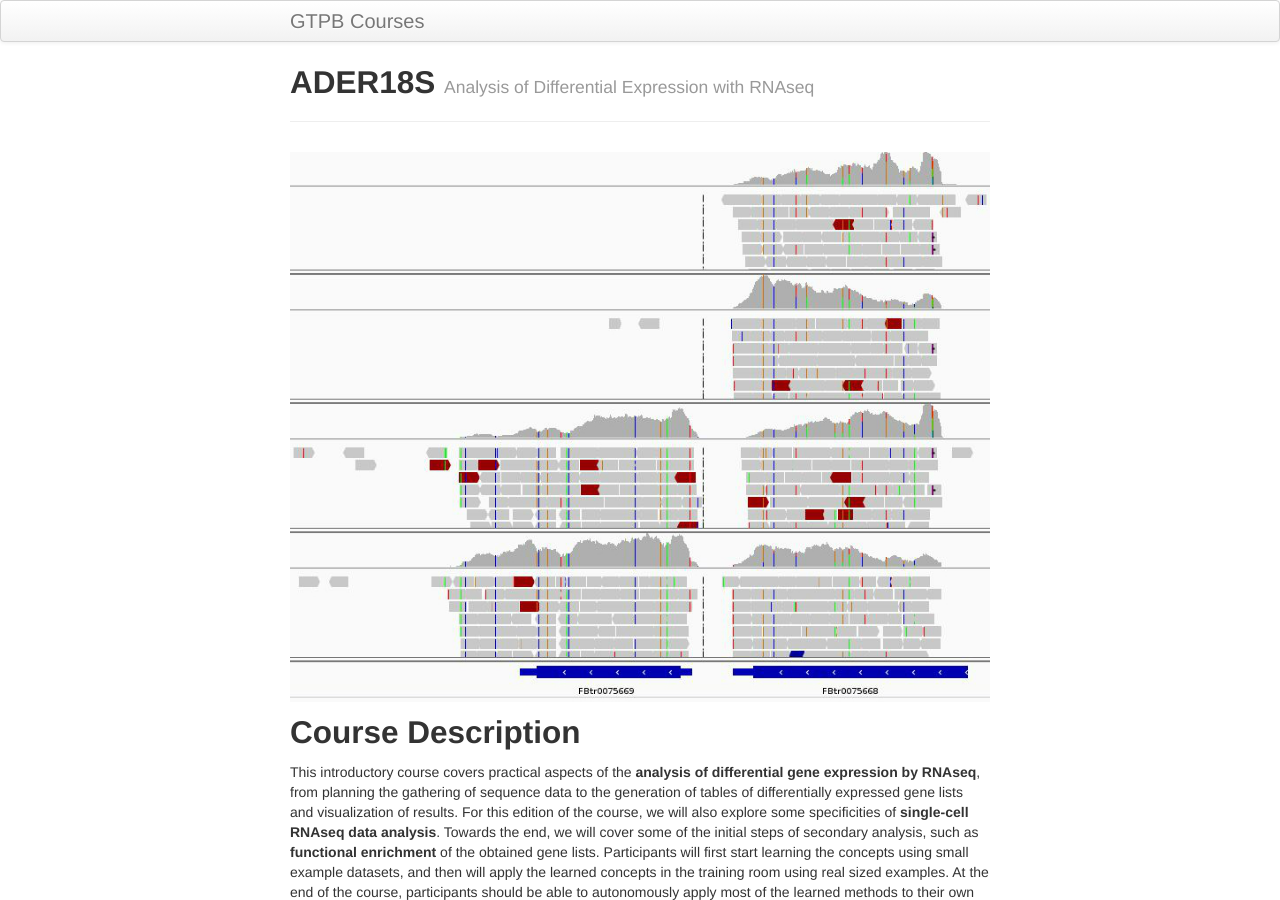
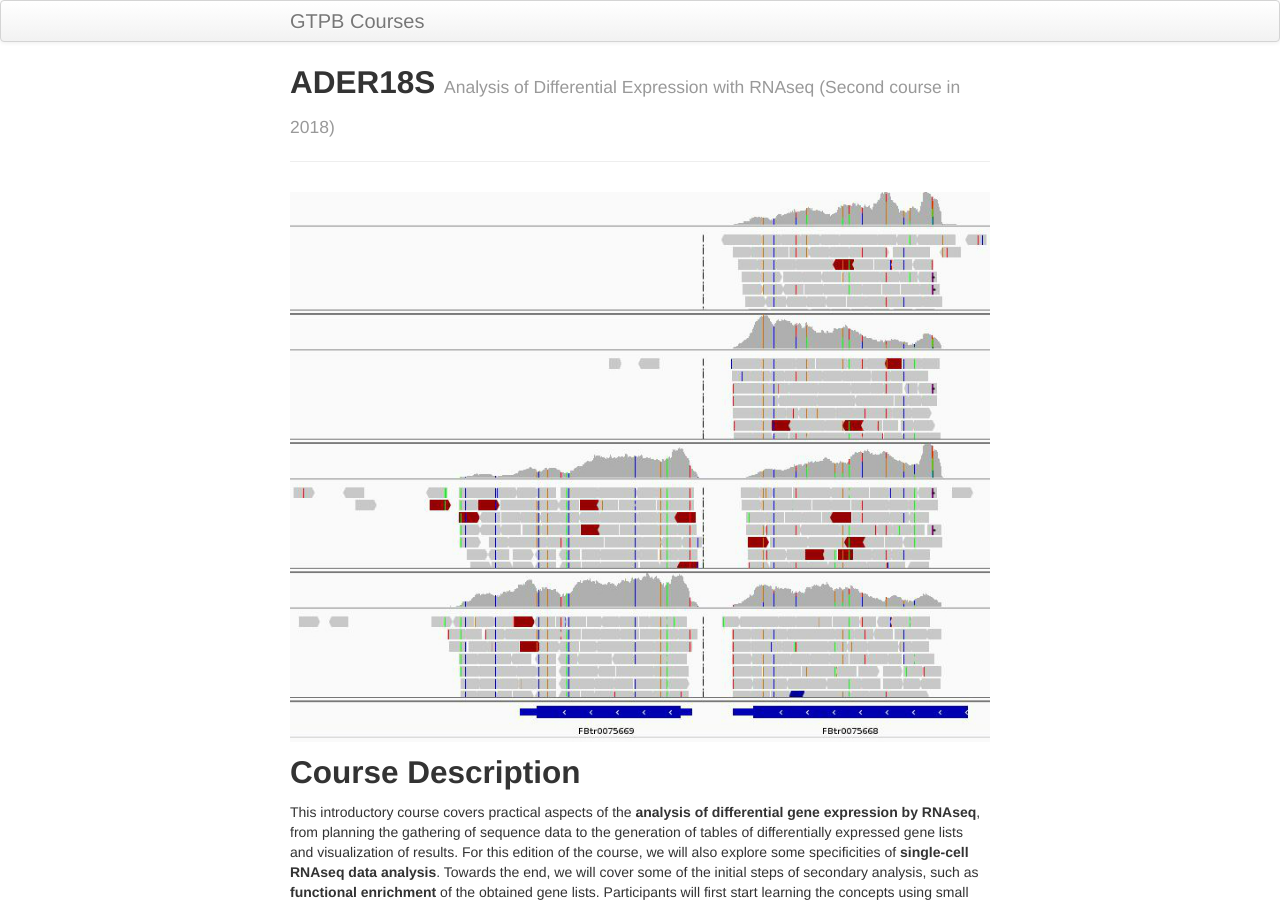
Before and after one commit to GTPB/ADER19F, a Jekyll site: the page built from index.md, in a window 1280 px wide and 900 px high. Built offline with Jekyll 4.4.1, drawn with Linux system fonts in a browser that asks for light colours.

Commit message:
Update index.md

```diff
--- a/index.md
+++ b/index.md
@@ -1,7 +1,7 @@
 ---
 layout: page
 title: ADER18S
-tagline: Analysis of Differential Expression with RNAseq
+tagline: Analysis of Differential Expression with RNAseq (Second course in 2018)
 description: Introductory course that covers practical aspects of the analysis of differential gene expression by RNAseq
 ---
 ![](./pages/images/Entry_index_image.jpg)
```
